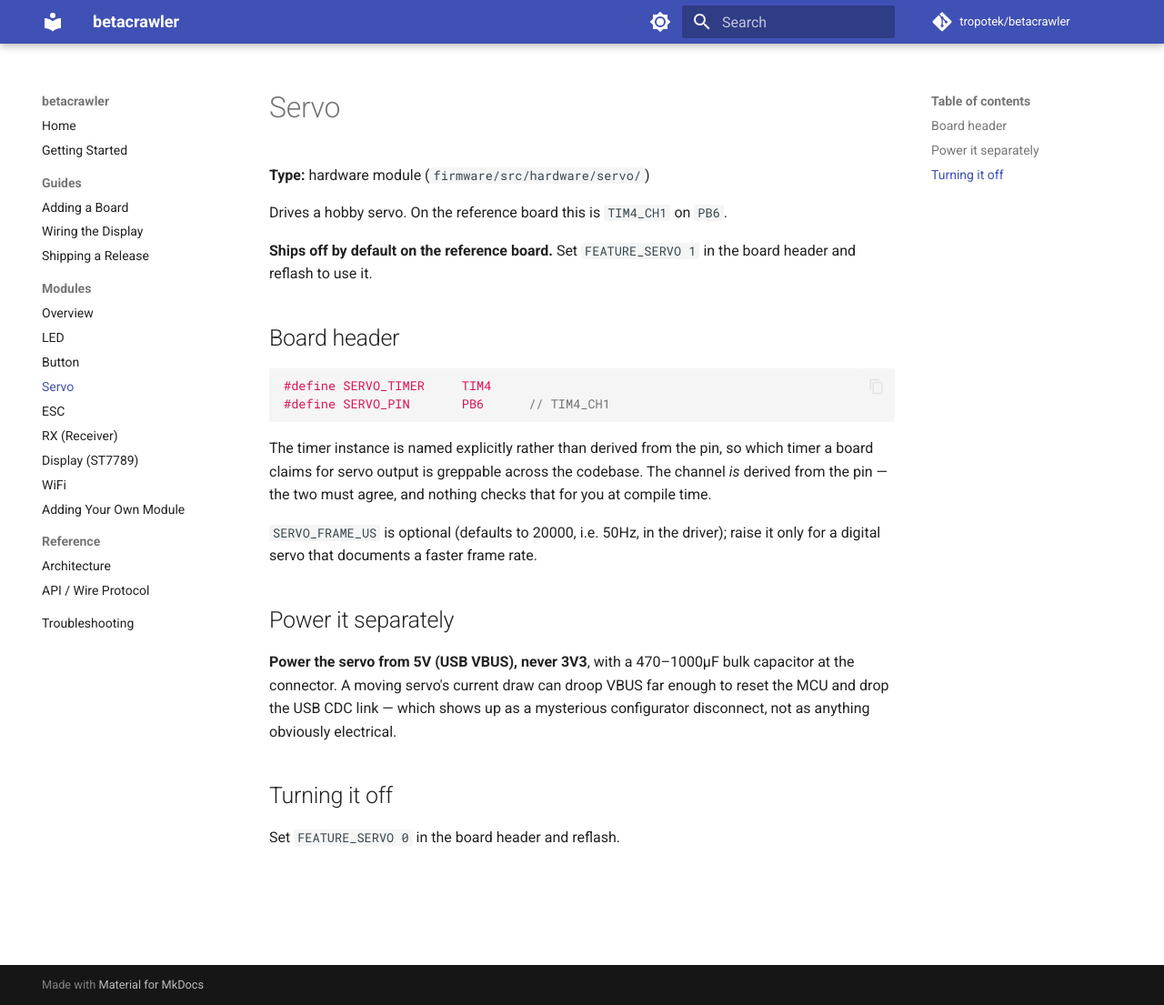
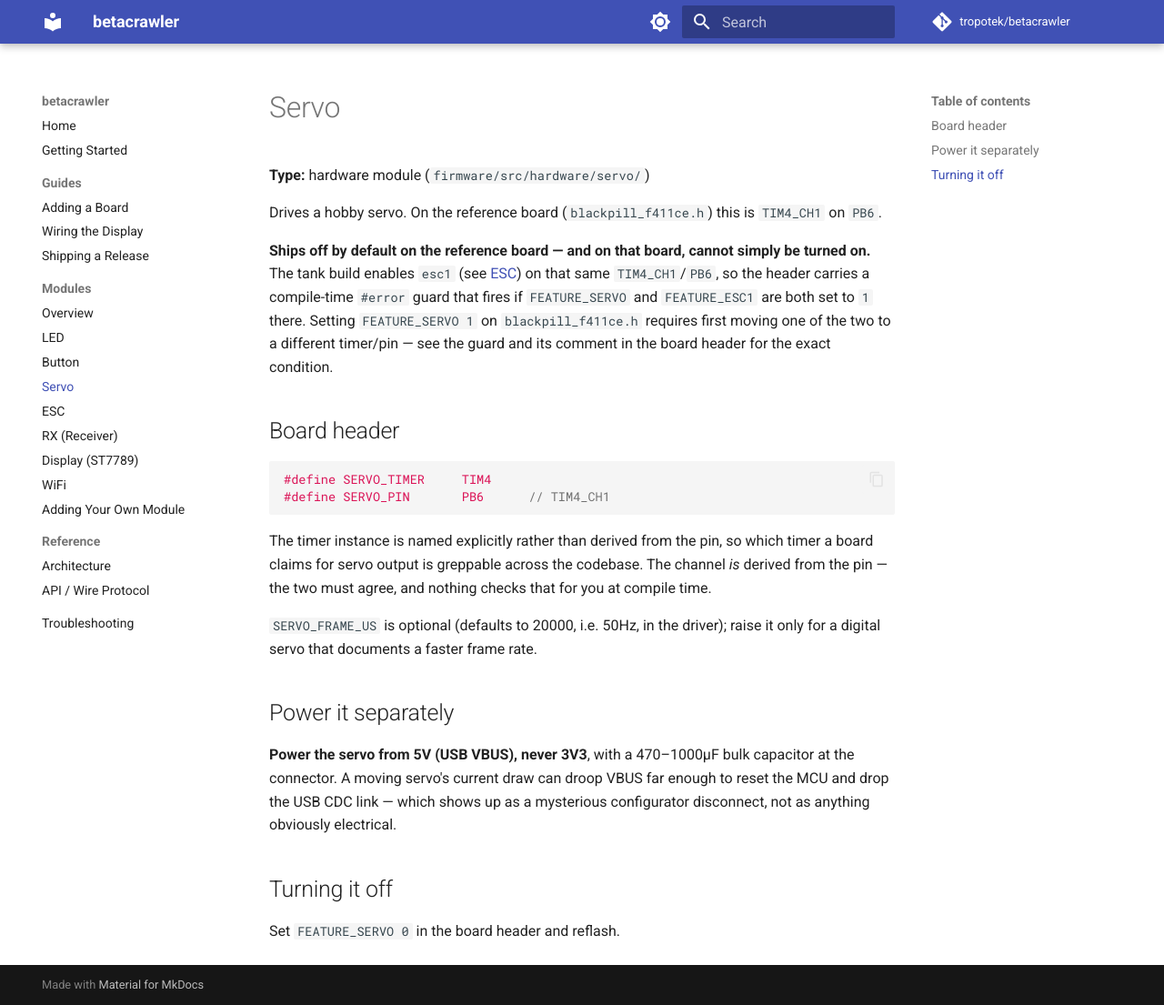
Before and after one commit to tropotek/betacrawler, an MkDocs documentation site: the page built from docs/modules/servo.md, in a window 1280 px wide and 1105 px high. Shown: the whole window at 91% size. Built offline with MkDocs 1.6.1 and Material for MkDocs 9.7.7, drawn with Linux system fonts in a browser that asks for light colours; comment, search, counter and statistics services are not loaded.

Commit message:
fix(firmware): guard against servo/esc1 sharing TIM4/PB6 on blackpill_f411ce
SERVO_TIMER/SERVO_PIN and ESC1_TIMER/ESC1_PIN both unconditionally claim
TIM4/PB6 in this board header. FEATURE_SERVO is 0 today so nothing breaks,
but flipping it on without also reconsidering esc1 would silently let both
drivers construct their own HardwareTimer(TIM4) and fight over the same pin,
with the servo's writes landing on the ESC output behind esc1's arm-hold
safety gate. Add the same #error-guard pattern esc1_driver.cpp already uses
for its own missing-macro checks. Also corrects the servo/RX section comments,
which were left claiming TIM4's other channels are free and that only the
servo uses PB6 -- both false now that esc1 owns the peripheral.

Co-Authored-By: Claude Sonnet 5 <noreply@anthropic.com>

```diff
--- a/docs/modules/servo.md
+++ b/docs/modules/servo.md
@@ -2,10 +2,14 @@
 
 **Type:** hardware module (`firmware/src/hardware/servo/`)
 
-Drives a hobby servo. On the reference board this is `TIM4_CH1` on `PB6`.
+Drives a hobby servo. On the reference board (`blackpill_f411ce.h`) this is `TIM4_CH1` on `PB6`.
 
-**Ships off by default on the reference board.** Set `FEATURE_SERVO 1` in the board header and
-reflash to use it.
+**Ships off by default on the reference board — and on that board, cannot simply be turned on.**
+The tank build enables `esc1` (see [ESC](esc.md)) on that same `TIM4_CH1`/`PB6`, so the header
+carries a compile-time `#error` guard that fires if `FEATURE_SERVO` and `FEATURE_ESC1` are both set
+to `1` there. Setting `FEATURE_SERVO 1` on `blackpill_f411ce.h` requires first moving one of the
+two to a different timer/pin — see the guard and its comment in the board header for the exact
+condition.
 
 ## Board header
 
```
Also changed, not shown: 1 other file.
